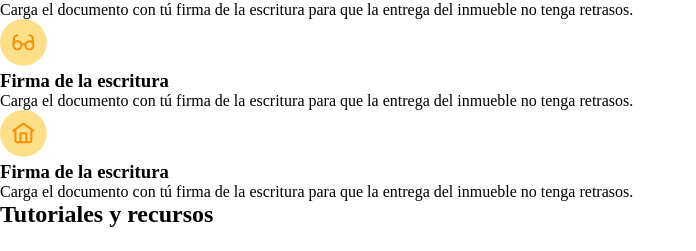
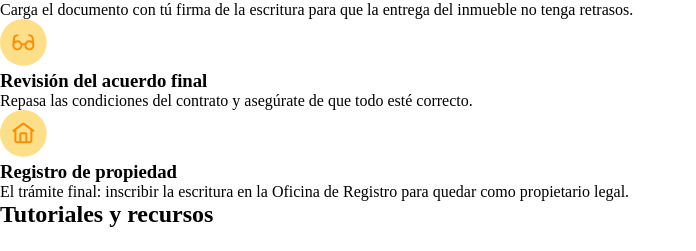
Before and after one commit to yabuJunn/tuCaminoACasa, a React (Vite) app: page /#/aprende/firma in a window 1280 px wide. Shown: the part 448-699 px from the top of the page, without its empty margins (0-696 px from the left). Built offline with nearby package versions, Linux system fonts and the light colour scheme.

Commit message:
Feature:Terminadas las cards de la sesion puntos clave de FirmaPage

```diff
--- a/src/components/puntosClaveFirma/puntosClaveFirma.jsx
+++ b/src/components/puntosClaveFirma/puntosClaveFirma.jsx
@@ -16,16 +16,15 @@ export const PuntosClaveFirma = () => {
 
         <div  className="puntoClaveFirmaCard">
                         <img src={glassesIcon} alt="glassesIcon" />
-                        <h3 className="cardPuntoTitleFirma">Firma de la escritura</h3>
-                        <p className="cardPuntoDescriptionFirma">Carga el documento con tú firma de la escritura
-                             para que la entrega del inmueble no tenga retrasos. </p>
+                        <h3 className="cardPuntoTitleFirma">Revisión del acuerdo final</h3>
+                        <p className="cardPuntoDescriptionFirma">Repasa las condiciones del contrato y asegúrate de que todo esté correcto. </p>
                         </div>
 
          <div  className="puntoClaveFirmaCard">
                         <img src={homeIcon} alt="homeIcon" />
-                        <h3 className="cardPuntoTitleFirma">Firma de la escritura</h3>
-                        <p className="cardPuntoDescriptionFirma">Carga el documento con tú firma de la escritura
-                             para que la entrega del inmueble no tenga retrasos. </p>
+                        <h3 className="cardPuntoTitleFirma">Registro de propiedad</h3>
+                        <p className="cardPuntoDescriptionFirma">El trámite final: inscribir la escritura en la Oficina de Registro para
+                            quedar como propietario legal. </p>
                         </div>
 
 
```
